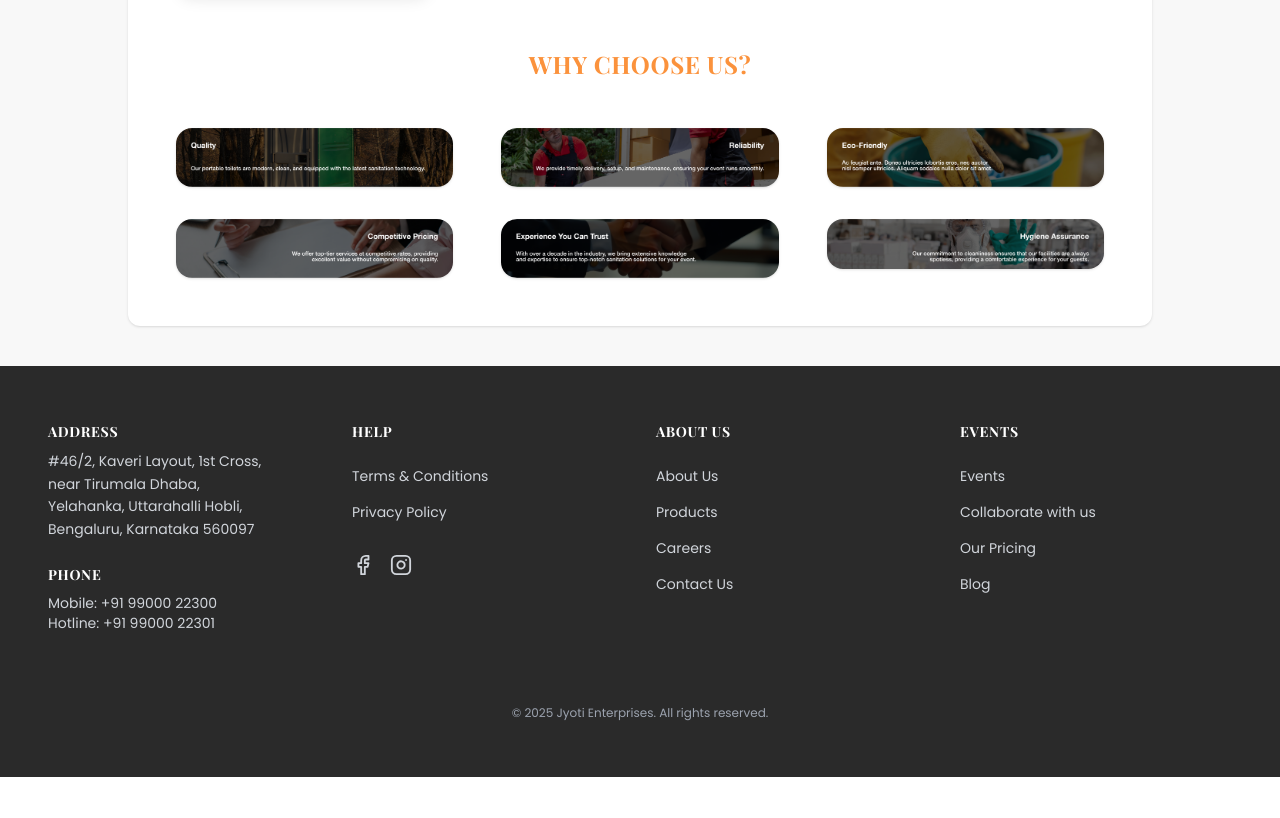
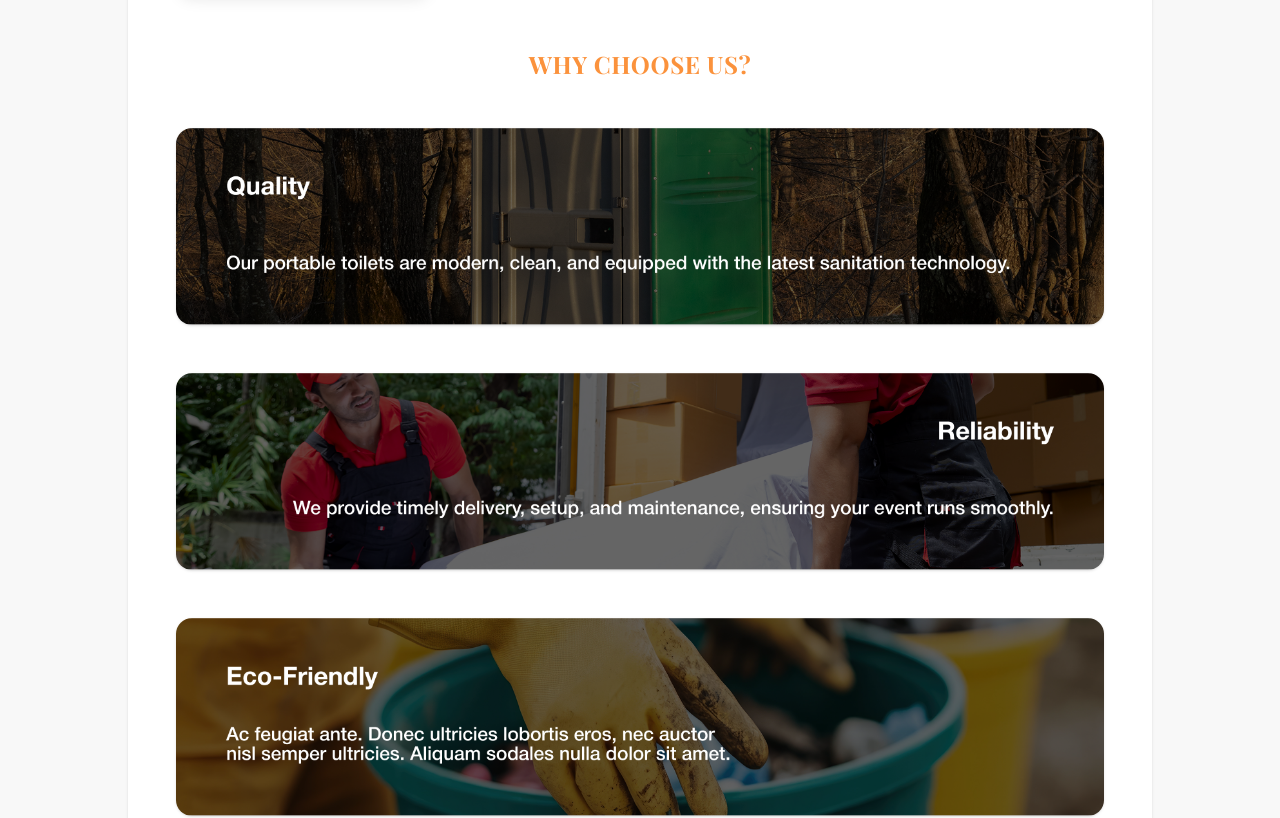
Before and after one commit to SHANKHHHH/Jyoti-F, a React (Vite) app in the folder frontend/: page / in a window 1280 px wide. Shown: the part 1080-1898 px from the top of the page. Before the commit the page ends 1857 px from the top, so only its background shows below. Built offline with nearby package versions, Linux system fonts and the light colour scheme.

Commit message:
Images showing perfectly

```diff
--- a/frontend/src/pages/AboutPage.tsx
+++ b/frontend/src/pages/AboutPage.tsx
@@ -64,20 +64,18 @@ const AboutPage: React.FC = () => {
 
         {/* WHY CHOOSE US */}
         <section className="mt-10">
-          <h3 className="text-2xl font-bold text-orange-400 mb-12 text-center tracking-wide">WHY CHOOSE US?</h3>
+  <h3 className="text-2xl font-bold text-orange-400 mb-12 text-center tracking-wide">WHY CHOOSE US?</h3>
 
-          {/* Images grid: just your great-looking designed images, large and beautiful */}
-          <div className="max-w-5xl mx-auto grid grid-cols-1 md:grid-cols-3 gap-12">
-            <img src={QualityImg} alt="Quality" className="w-full max-h-64 object-contain rounded-2xl shadow" draggable={false} />
-            <img src={ReliabilityImg} alt="Reliability" className="w-full max-h-64 object-contain rounded-2xl shadow" draggable={false} />
-            <img src={EcoImg} alt="Eco-Friendly" className="w-full max-h-64 object-contain rounded-2xl shadow" draggable={false} />
-          </div>
-          <div className="max-w-5xl mx-auto grid grid-cols-1 md:grid-cols-3 gap-12 mt-8">
-            <img src={CompetitiveImg} alt="Competitive Pricing" className="w-full max-h-64 object-contain rounded-2xl shadow" draggable={false} />
-            <img src={ExpImg} alt="Experience" className="w-full max-h-64 object-contain rounded-2xl shadow" draggable={false} />
-            <img src={HygieneImg} alt="Hygiene" className="w-full max-h-64 object-contain rounded-2xl shadow" draggable={false} />
-          </div>
-        </section>
+  {/* Images grid: just your great-looking designed images, large and beautiful */}
+  <div className="max-w-5xl mx-auto grid grid-cols-1 gap-12">
+    <img src={QualityImg} alt="Quality" className="w-full h-auto object-cover rounded-2xl shadow" draggable={false} />
+    <img src={ReliabilityImg} alt="Reliability" className="w-full h-auto object-cover rounded-2xl shadow" draggable={false} />
+    <img src={EcoImg} alt="Eco-Friendly" className="w-full h-auto object-cover rounded-2xl shadow" draggable={false} />
+    <img src={CompetitiveImg} alt="Competitive Pricing" className="w-full h-auto object-cover rounded-2xl shadow" draggable={false} />
+    <img src={ExpImg} alt="Experience" className="w-full h-auto object-cover rounded-2xl shadow" draggable={false} />
+    <img src={HygieneImg} alt="Hygiene" className="w-full h-auto object-cover rounded-2xl shadow" draggable={false} />
+  </div>
+</section>
       </div>
     </div>
   );
```
